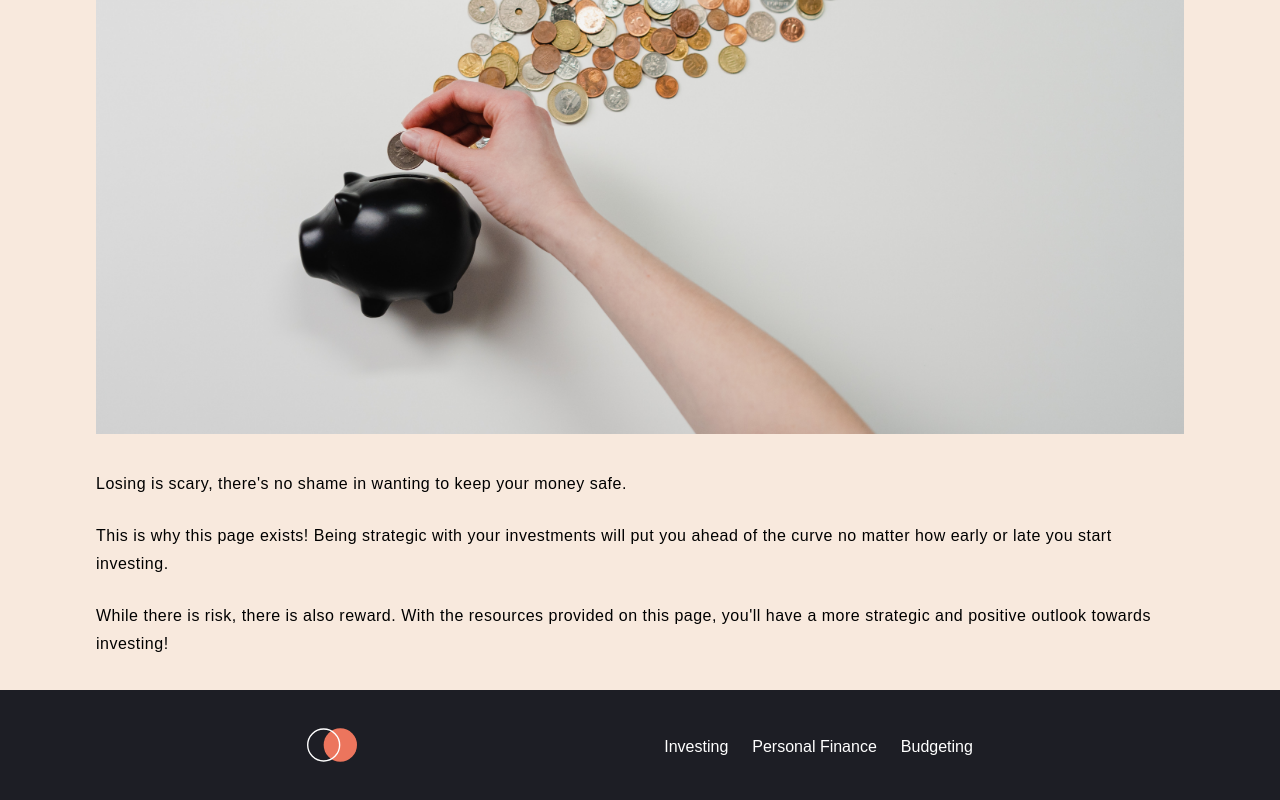
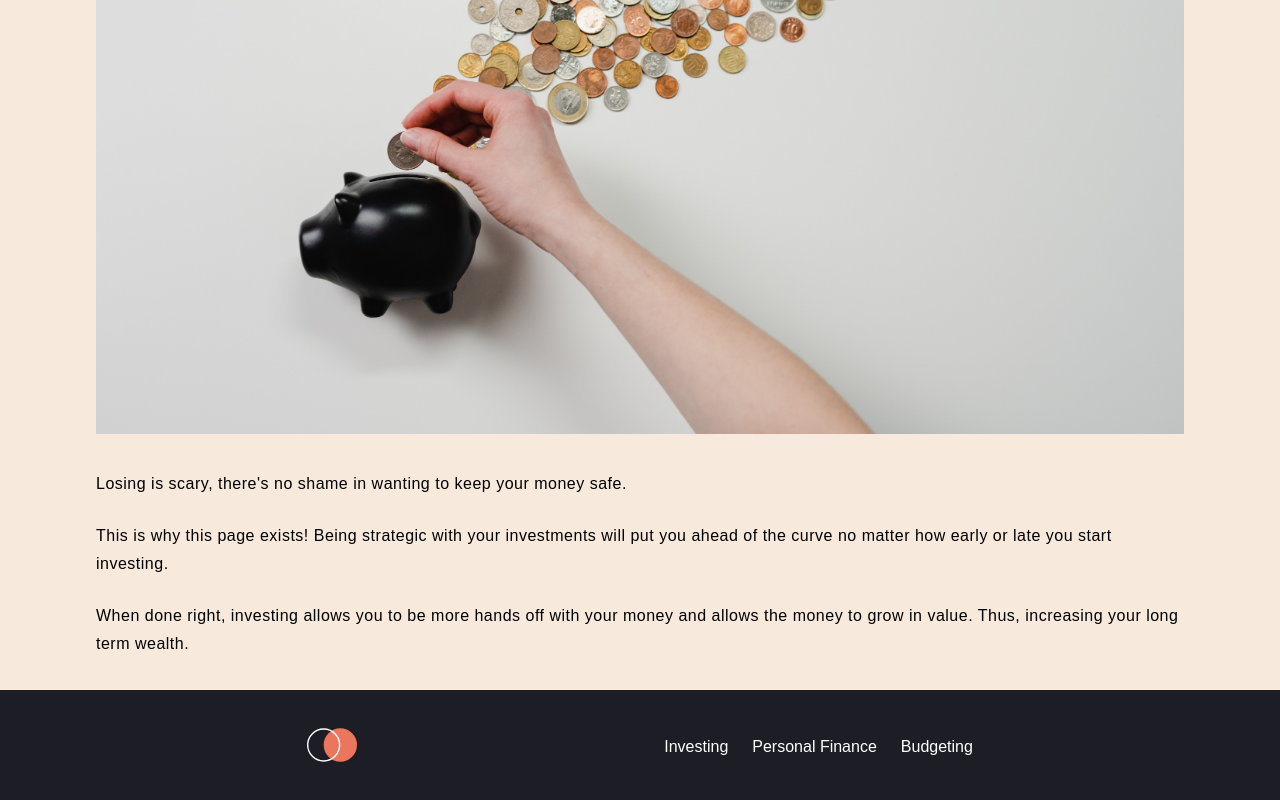
Before and after one commit to nyrellcl/react-challenge-budget-app, a Next.js app: page /Investing in a window 1280 px wide. Shown: the part 747-1547 px from the top of the page. Built offline with nearby package versions, Linux system fonts and the light colour scheme.

Commit message:
replace third paragraph in investing

```diff
--- a/src/pages/Investing.tsx
+++ b/src/pages/Investing.tsx
@@ -24,11 +24,10 @@ function Investing() {
 
             <p>Losing is scary, there&apos;s no shame in wanting to keep your money safe.</p>
             <p>This is why this page exists! Being strategic with your investments will put you ahead of the curve no matter how early or late you start investing. </p>
-            <p>While there is risk, there is also reward. With the resources provided on this page, you&apos;ll have a more strategic and positive outlook towards investing!</p>
+            <p>When done right, investing allows you to be more hands off with your money and allows the money to grow in value. Thus, increasing your long term wealth.</p>
           </article>
         </section>
     </Layout>
-
   )
 }
 
```
